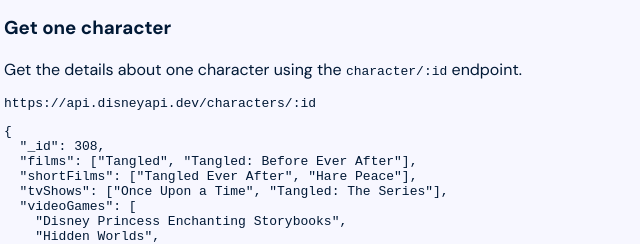
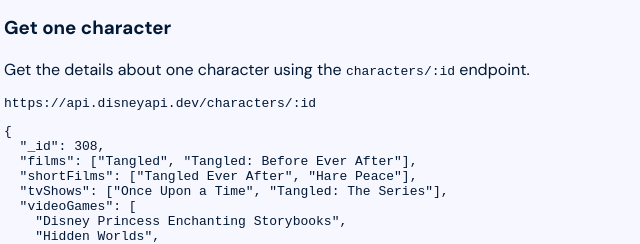
Before and after one commit to ManuCastrillonM/disneyapi.dev, a Gatsby site: page /docs in a window 1280 px wide. Shown: the part 1717-1961 px from the top of the page, 236-876 px from the left. Built offline with nearby package versions, Linux system fonts and the light colour scheme; Gatsby itself is replaced by a stand-in of ours; some packages are replaced by stand-ins of ours; code samples lack their colours.

Commit message:
Update docs.md

````diff
--- a/src/pages/docs.md
+++ b/src/pages/docs.md
@@ -101,7 +101,7 @@
 
 ### Get one character
 
-Get the details about one character using the `character/:id` endpoint.
+Get the details about one character using the `characters/:id` endpoint.
 
 ```
 https://api.disneyapi.dev/characters/:id
````
